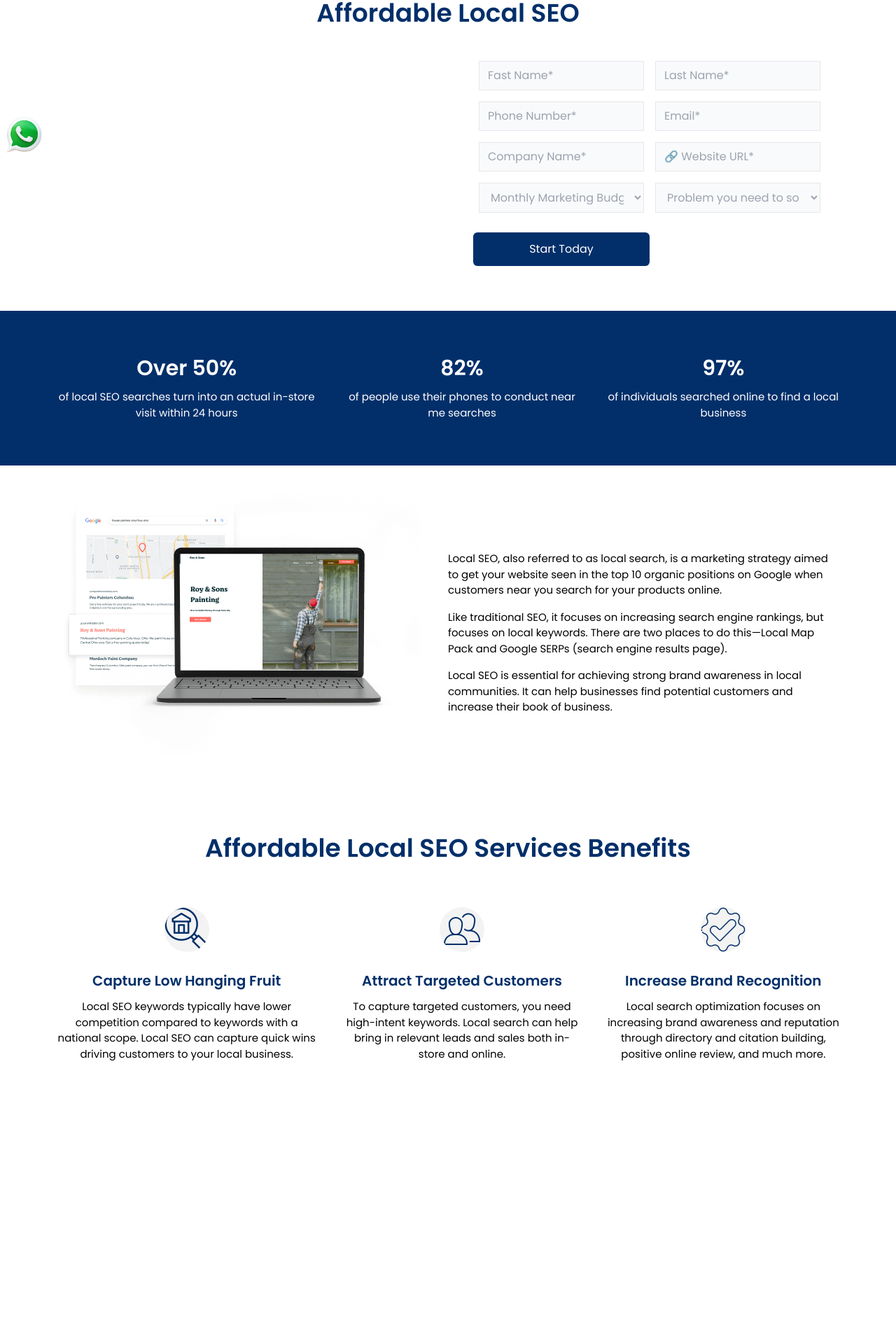
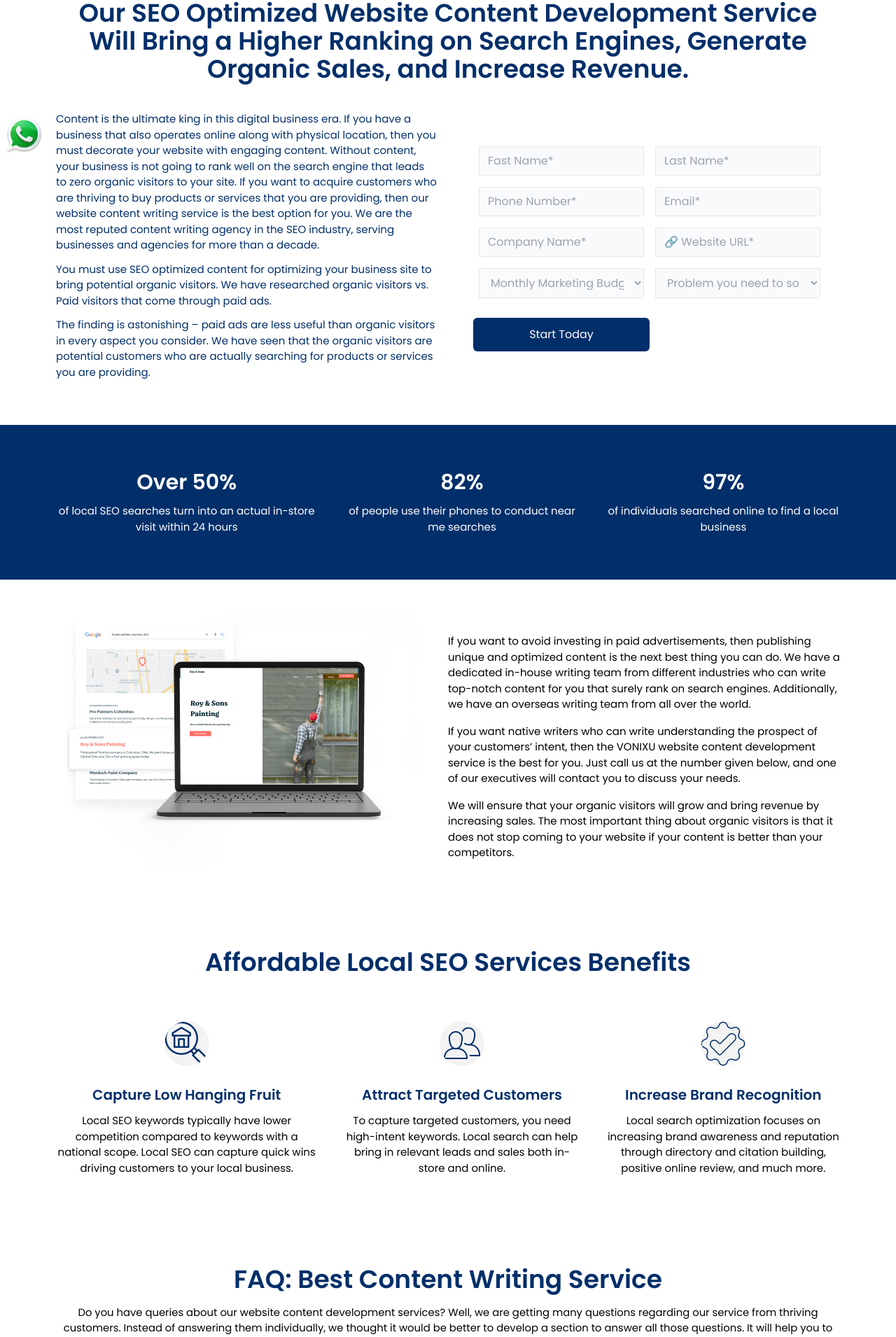
Before and after one commit to alamincoders/vonixu, a Next.js app: page /contentWritingService in a window 1280 px wide. Shown: the part 561-2471 px from the top of the page at 70% size. Built offline with nearby package versions, Linux system fonts and the light colour scheme; a small style sheet from the web is missing.

Commit message:
ContentWritingService content done

```diff
--- a/components/DigitalMarketing/ContentWritingService.jsx
+++ b/components/DigitalMarketing/ContentWritingService.jsx
@@ -7,18 +7,27 @@ import SEOBenefits from "../ServicesComponents/SEOBenefits";
 
 import seo from "../../assets/services/whatseo.png";
 
-import bImg from "../../assets/services/local.webp";
+
 import Banner from "../ServicesComponents/Banner";
 import ServiceFAQ from "../ServicesComponents/ServiceFAQ";
 
 const ContentWritingService = () => {
   return (
     <>
-      <Banner title="VISER SEO Services: Rank on Search Engine & Drive Organic Traffic to Your Website" />
+      <Banner
+        title="Best Content Writing Service for Website Get Content That Ranks
+"
+      />
       <SeoFormBanner
-        title="Affordable Local SEO"
-        p="Manta has ranked millions of local businesses in the top 10 of Google for over 20 years with our affordable local SEO services. We help businesses get found by a large local audience to increase both leads and sales. Learn how our local  SEO services can help you find new customers today!"
-        img={bImg}
+        title="
+Our SEO Optimized Website Content Development Service Will Bring a Higher Ranking on Search Engines, Generate Organic Sales, and Increase Revenue.
+"
+        p1="Content is the ultimate king in this digital business era. If you have a business that also operates online along with physical location, then you must decorate your website with engaging content. Without content, your business is not going to rank well on the search engine that leads to zero organic visitors to your site.
+
+If you want to acquire customers who are thriving to buy products or services that you are providing, then our website content writing service is the best option for you. We are the most reputed content writing agency in the SEO industry, serving businesses and agencies for more than a decade.
+"
+        p2="You must use SEO optimized content for optimizing your business site to bring potential organic visitors. We have researched organic visitors vs. Paid visitors that come through paid ads."
+        p3="The finding is astonishing – paid ads are less useful than organic visitors in every aspect you consider. We have seen that the organic visitors are potential customers who are actually searching for products or services you are providing."
       />
       <OverPercent
         title1="Over 50%"
@@ -31,9 +40,15 @@ const ContentWritingService = () => {
       <WhatSEO
         img={seo}
         title="What is Affordable Local SEO?"
-        p1="Local SEO, also referred to as local search, is a marketing strategy aimed to get your website seen in the top 10 organic positions on Google  when customers near you search for your products online."
-        p2=" Like traditional SEO, it focuses on increasing search engine rankings, but focuses on local keywords. There are two places to do this—Local Map Pack and Google SERPs (search engine results page)."
-        p3=" Local SEO is essential for achieving strong brand awareness in local communities. It can help businesses find potential customers and increase their book of business."
+        p1="If you want to avoid investing in paid advertisements, then publishing unique and optimized content is the next best thing you can do. We have a dedicated in-house writing team from different industries who can write top-notch content for you that surely rank on search engines.
+
+Additionally, we have an overseas writing team from all over the world.
+"
+        p2=" If you want native writers who can write understanding the prospect of your customers’ intent, then the VONIXU website content development service is the best for you.
+
+Just call us at the number given below, and one of our executives will contact you to discuss your needs.
+"
+        p3=" We will ensure that your organic visitors will grow and bring revenue by increasing sales. The most important thing about organic visitors is that it does not stop coming to your website if your content is better than your competitors."
       />
       <SEOBenefits
         title1="Affordable Local SEO Services Benefits "
@@ -45,30 +60,36 @@ const ContentWritingService = () => {
         p3=" Local search optimization focuses on increasing brand awareness and reputation through directory and citation building, positive online  review, and much more."
       />{" "}
       <ServiceFAQ
-        que1=""
-        que2=""
-        que3=""
-        que4=""
-        que5=""
-        que6=""
-        que7=""
-        que8=""
-        que9=""
-        que10=""
-        que11=""
-        que12=""
-        ans1=""
-        ans2=""
-        ans3=""
-        ans4=""
-        ans5=""
-        ans6=""
-        ans7=""
-        ans8=""
-        ans9=""
-        ans10=""
-        ans11=""
-        ans12=""
+        title="FAQ: Best Content Writing Service"
+        p="Do you have queries about our website content development services? Well, we are getting many questions regarding our service from thriving customers. Instead of answering them individually, we thought it would be better to develop a section to answer all those questions. It will help you to get in-depth knowledge about the expertise of our top-notch content writers."
+        que1="What Should You Provide Whenever You Submit an Order?"
+        que2="How Do I Understand That You Are Providing Me the Best Quality Content?"
+        que3="What Industries Does VONIXU Cater To?"
+        que4="Will the Content Be Original?"
+        que5="Will the Content Be SEO Friendly?"
+        que6="Can You Meet Tight Deadlines?"
+        que7="Do You Charge Extra For Revisions?"
+        que8="Will There Be Any Hidden Costs?"
+        que9="Can I Modify, Reformat, or Distribute the Write-ups Provided by You?"
+        ans1="Article Title (Optional)
+Focus Keyword
+LSI Words (Optional)
+Target Audience
+Voice (Active/ Passive)
+Style/ Tone (Informative/ Conversational/ Factual/ Humorous)
+If you have choice of words to include in the article
+If you have any specific guideline not to include any words
+Any Other Special Requirements"
+        ans2="We have been providing content writing services for more than a decade now. Our writers are well educated about the topic we give them to write on. So, you can rest assured that our writers will write content that actually ranks higher on the search engine and engage readers towards purchasing your products or services."
+        ans3="We cover almost every industry that is legally authorized to write and publish content about. No matter what niche you are in, we have dedicated niche relevant writers who have enough knowledge on that topic."
+        ans4="Our content will be original and unique checked by all the content originality checkers like Copyscape and others. You do not need to worry about indexing the content we will give you because they are written with hours of research."
+        ans5="Our writers are enriched with advanced content SEO knowledge to produce optimized content that ranks well in the search engine. After getting your content, all you need is to optimize other SEO factors other than content SEO optimization.
+"
+        ans6="VONIXU is committed to provide the best website content writing service to clients who need it. We have the resources and we maintain tight deadlines so that clients can meet theirs’ too. Our writers are trained to complete tasks before the deadline every time you assign tasks."
+        ans7="It depends, but before that, we want to assure you our writers will perfect the content you assign us to write until you are happy with it. Once you approve the content, then if you need further revisions, we may charge you. Remember, we only charge you for the service we provide."
+        ans8="We understand some agencies offer services at a price, but once you take their service, they charge you hidden costs. However, at VONIXU, there will be no hidden costs throughout our service period, be assured about it.
+"
+        ans9="Yes, you can do all of the editing mentioned in the questions. Once we deliver the content finally, you can edit, publish, or resell to others. Remember, we will work for you as a ghostwriter, and we will deliver the copyrights along with the content."
       />
     </>
   );
```
Also changed, not shown: components/DigitalMarketing/EcomPPCAdManagement.jsx (line endings or trailing spaces).
